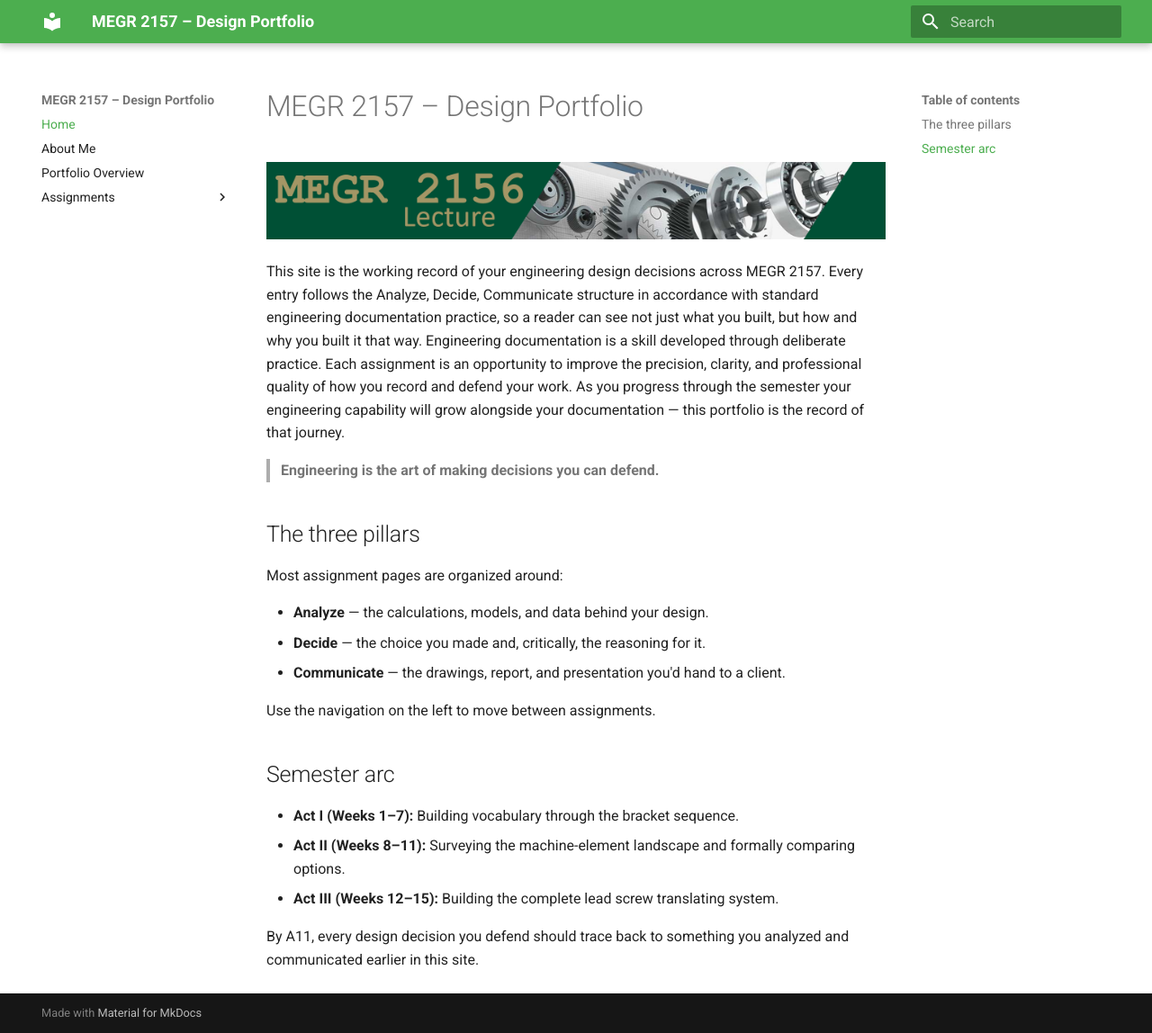
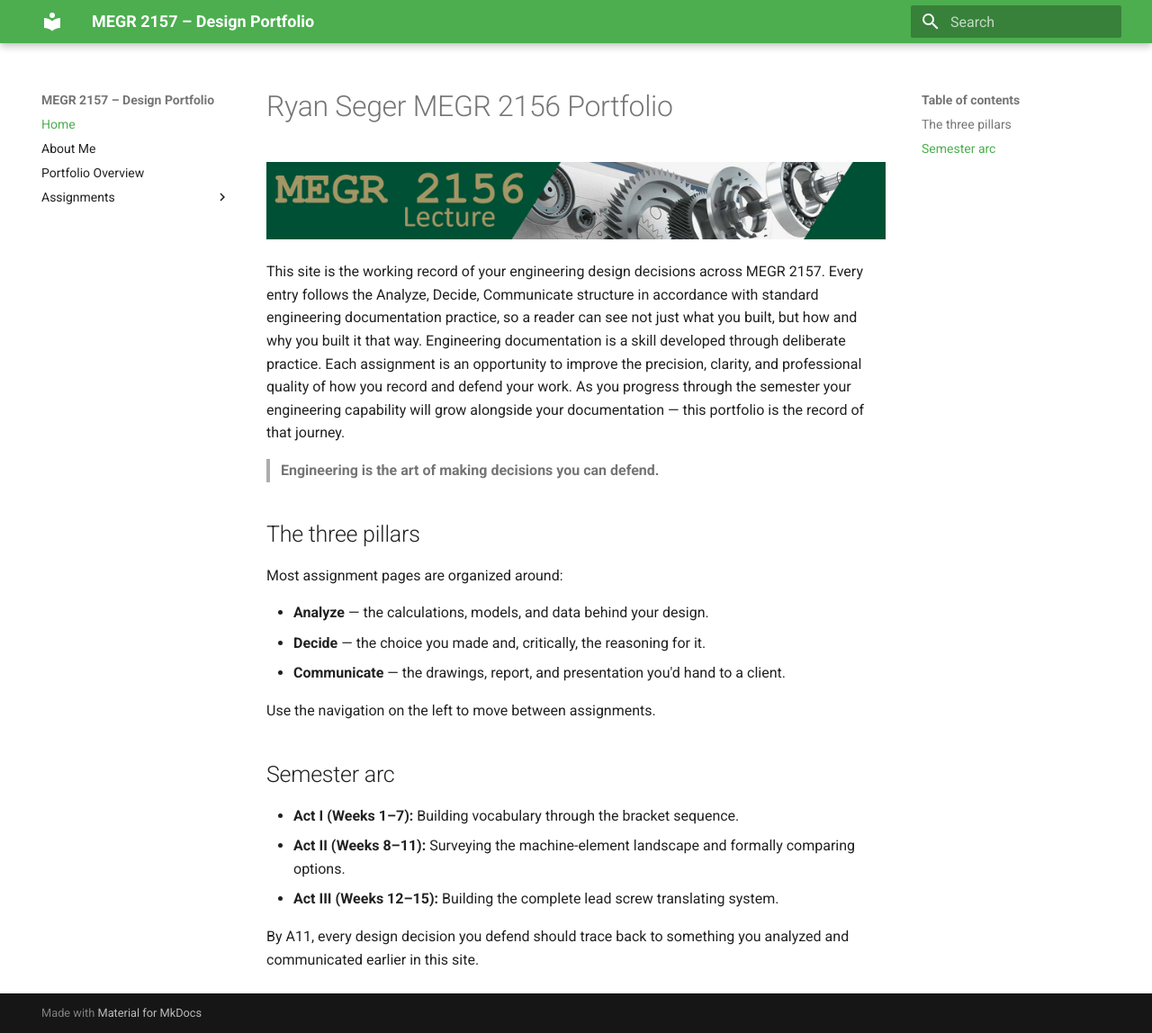
Before and after one commit to Ryants745/MEGR-2156-Design-Lab-Portfolio, an MkDocs documentation site: the page built from docs/index.md, in a window 1280 px wide and 1148 px high. Shown: the whole window at 90% size. Built offline with MkDocs 1.6.1 and Material for MkDocs 9.7.7, drawn with Linux system fonts in a browser that asks for light colours.

Commit message:
Initial site setup
Updated the title and context of the portfolio documentation.

```diff
--- a/docs/index.md
+++ b/docs/index.md
@@ -1,4 +1,4 @@
-# MEGR 2157 – Design Portfolio
+# Ryan Seger MEGR 2156 Portfolio
 
 ![MEGR 2156-7 Title](MEGR2156title.png)
 
```
